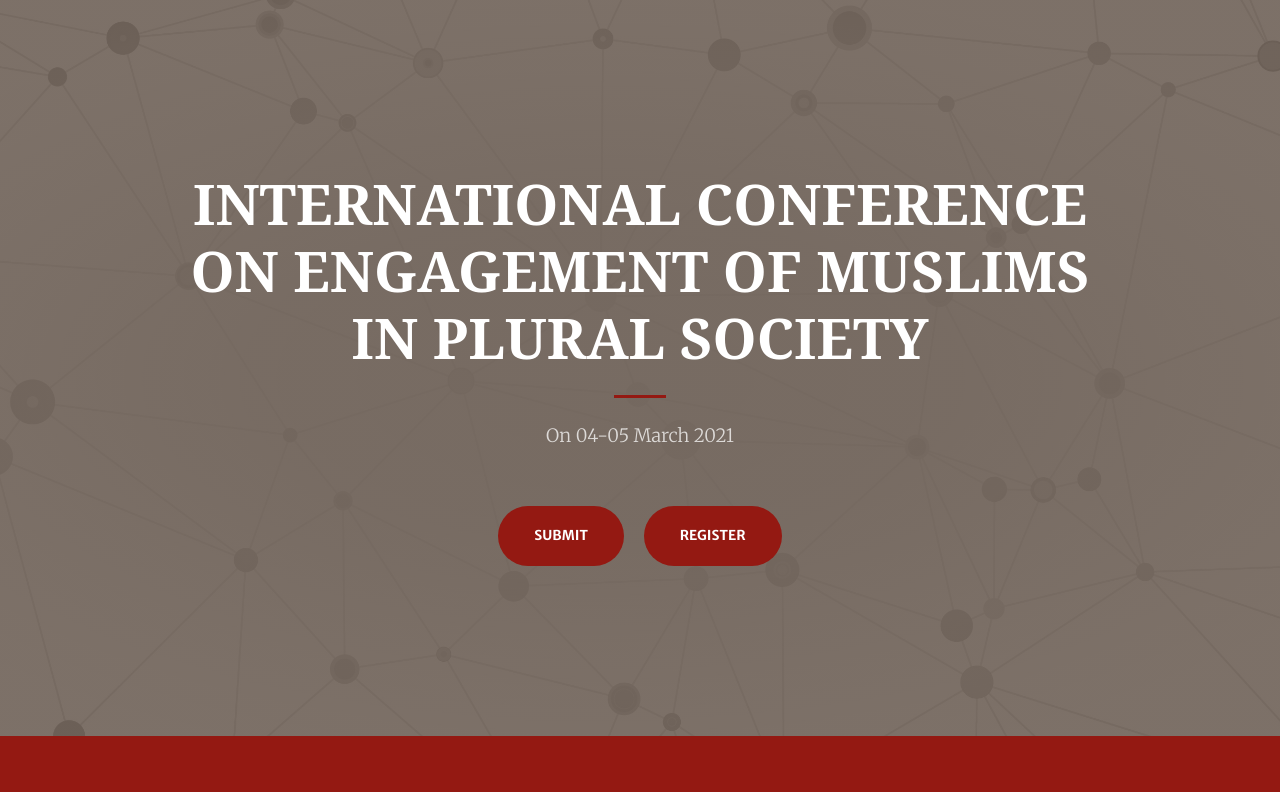
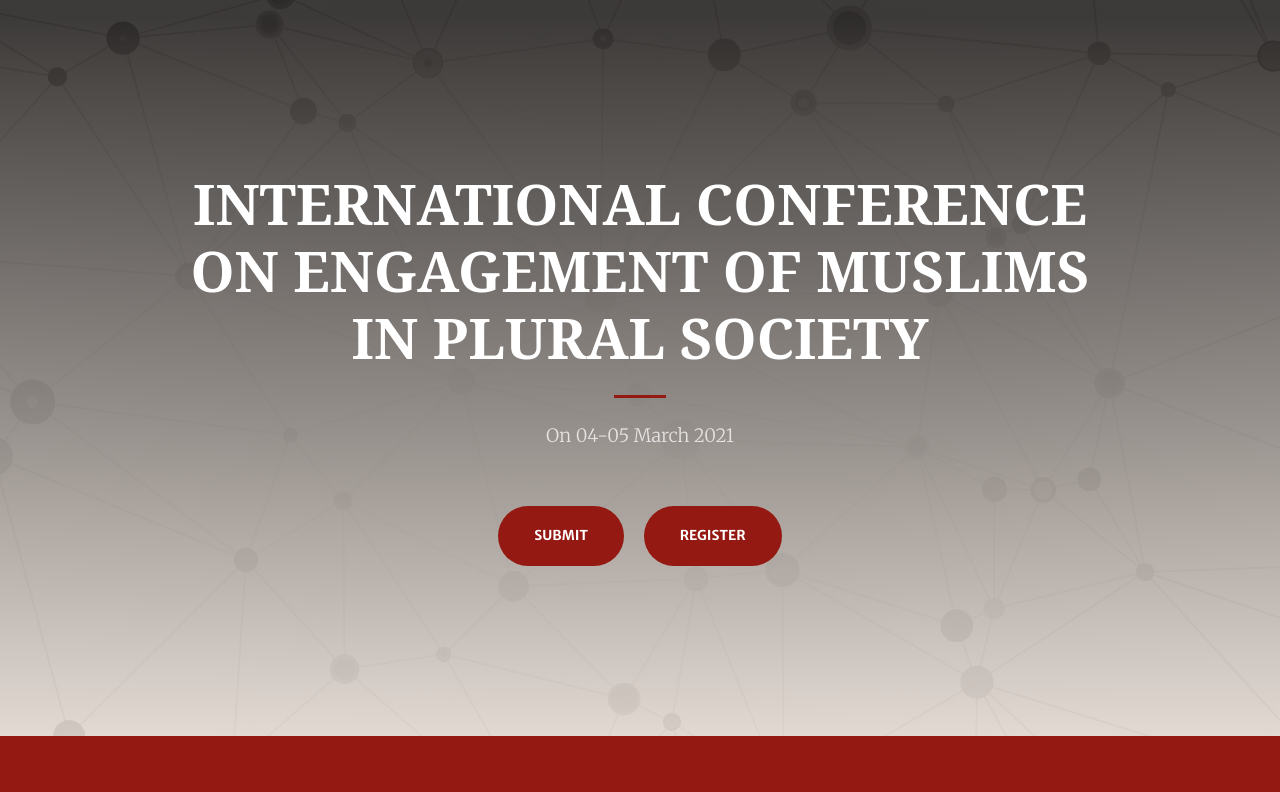
Before and after one commit to suhaibneduvanna/icemps_2021, a plain HTML site: page index.html in a window 1280 px wide. Shown: the part 64-856 px from the top of the page. Drawn offline with nearby package versions, Linux system fonts and the light colour scheme.

Commit message:
bg update

```diff
--- a/index.html
+++ b/index.html
@@ -1,6 +1,5 @@
 <!DOCTYPE html>
 <html lang="en">
-
 <head>
     <meta charset="utf-8" />
     <meta name="viewport" content="width=device-width, initial-scale=1, shrink-to-fit=no" />
@@ -37,7 +36,8 @@
                     <li class="nav-item"><a class="nav-link js-scroll-trigger" href="#about">About</a></li>
                     <li class="nav-item"><a class="nav-link js-scroll-trigger" href="#themes">Themes</a></li>
                     <li class="nav-item"><a class="nav-link js-scroll-trigger" href="#guidelines">Guidelines</a></li>
-                    <li class="nav-item"><a class="nav-link js-scroll-trigger" href="https://easychair.org/conferences/?conf=icemps2021" target="_blank">Submit</a></li>
+                    <li class="nav-item"><a class="nav-link js-scroll-trigger"
+                            href="https://easychair.org/conferences/?conf=icemps2021" target="_blank">Submit</a></li>
                     <li class="nav-item"><a class="nav-link js-scroll-trigger" href="registration.html">Register</a>
                     </li>
                     <li class="nav-item"><a class="nav-link js-scroll-trigger" href="#contact">Contact</a></li>
@@ -47,7 +47,7 @@
     </nav>
     <!-- Masthead-->
     <header class="masthead"
-        style="background: linear-gradient(to bottom, rgba(92, 77, 66, 0.8) 0%, rgba(92, 77, 66, 0.8) 100%), url('images/site_bg.jpg');background-position: center center; background-repeat: no-repeat; background-size: cover;">
+        style="background: linear-gradient(to bottom, rgba(12, 9, 7, 0.8) 10%, rgba(219, 208, 200, 0.8) 100%), url('images/site_bg.jpg');background-position: center center; background-repeat: no-repeat; background-size: cover;">
         <div class="container h-100">
             <div class="row h-100 align-items-center justify-content-center text-center">
                 <div class="col-lg-10 align-self-end">
@@ -58,13 +58,14 @@
                 </div>
                 <div class="col-lg-8 align-self-baseline">
                     <p class="text-white-75 font-weight-light mb-5">On 04-05 March 2021</p>
-                    <a class="btn btn-primary btn-xl js-scroll-trigger m-2" href="https://easychair.org/conferences/?conf=icemps2021" target="_blank">Submit</a>
+                    <a class="btn btn-primary btn-xl js-scroll-trigger m-2"
+                        href="https://easychair.org/conferences/?conf=icemps2021" target="_blank">Submit</a>
                     <a class="btn btn-primary btn-xl js-scroll-trigger m-2" href="registration.html">Register</a>
-
                 </div>
             </div>
         </div>
     </header>
+
     <!-- About-->
     <section class="page-section bg-primary" id="about">
         <div class="container">
@@ -185,7 +186,8 @@
                     <hr class="divider light my-4" />
                     <ul class="mr-4" style="text-align: justify; color: white;">
                         <li>Paper can be written and presented in English/Arabic/ Malayalam/Urdu Languages and submitted
-                            through <a style="color: blue;" target="_blank" href="https://easychair.org/conferences/?conf=icemps2021"><i>EasyChair</i></a></li>
+                            through <a style="color: blue;" target="_blank"
+                                href="https://easychair.org/conferences/?conf=icemps2021"><i>EasyChair</i></a></li>
                         <li>Paper must be in Microsoft Word format, double spaced, '12' font size with Times New Roman.
                         </li>
                         <li>The Arabic and Urdu fonts and styles can be arranged accordingly.</li>
@@ -195,12 +197,14 @@
                             the abstract.</li>
                         <li>Keywords for the article: 3-5 keywords are sufficient.</li>
                         <li>Referencing should be in standard format. We recommend the Harvard referencing system.</li>
-                        <li>Those whose final paper is accepted are only allowed to present the paper at the conference.</li>
+                        <li>Those whose final paper is accepted are only allowed to present the paper at the conference.
+                        </li>
                         <li>The presenters are requested to brief the paper in PPT format while presenting in the
                             session as separate attachments on the submission form.</li>
                         <h5
                             style="color: white; margin-top: 1%; font-family: Cambria, Cochin, Georgia, Times, 'Times New Roman', serif; ">
-                            Please sent the following to <a style="color: blue;" href="mailto:icemps2021@gmail.com">icemps2021@gmail.com</a>:</h5>
+                            Please sent the following to <a style="color: blue;"
+                                href="mailto:icemps2021@gmail.com">icemps2021@gmail.com</a>:</h5>
                         <li>A short biography of each author pointing educational and relevant work experience to use in
                             conference brochures in case the paper is accepted.</li>
 
```
Lines whose indentation alone changed are shown as unchanged.
